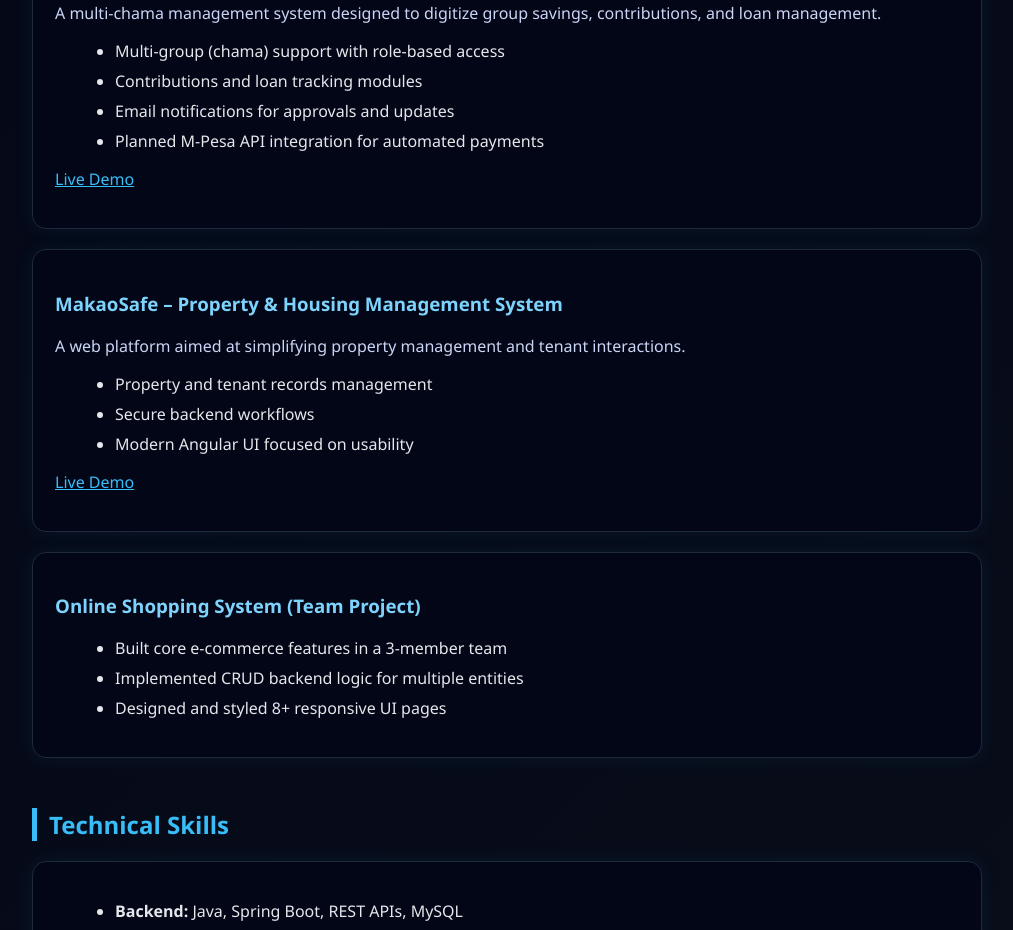
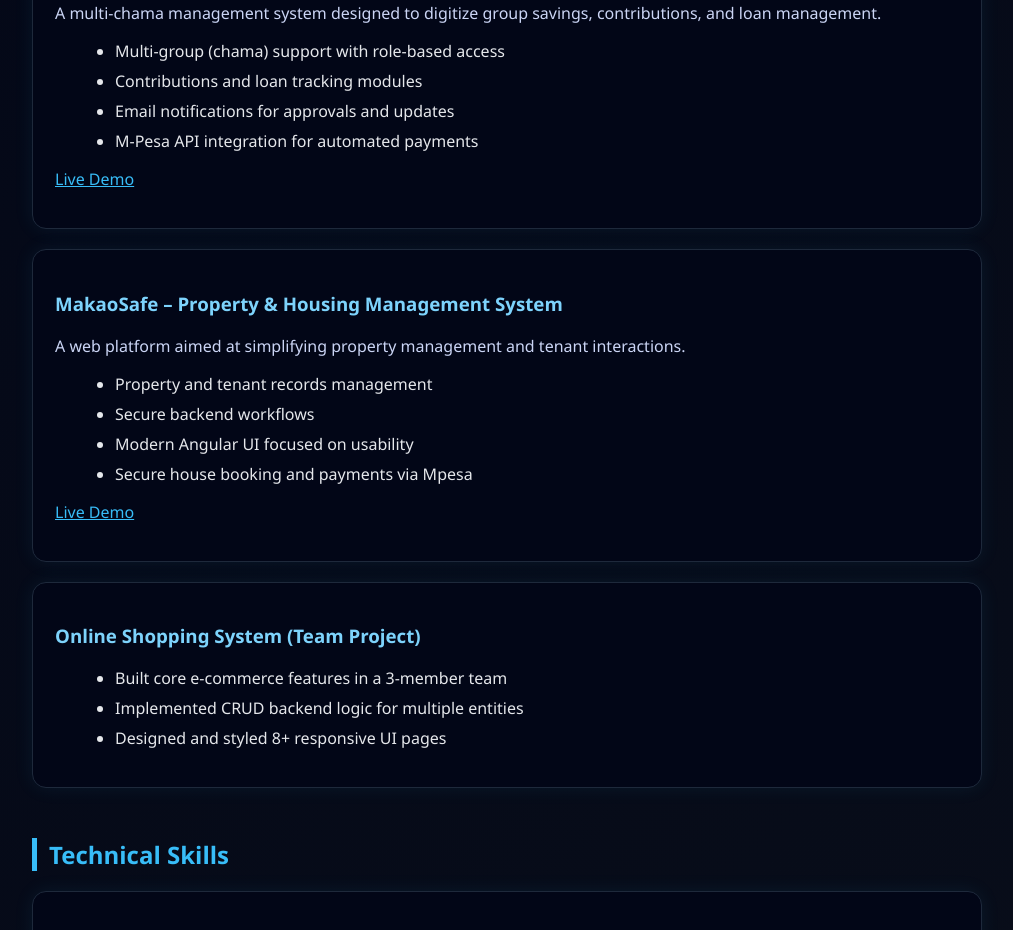
Before and after one commit to Evans-dev-code/Portfolio, an Angular app: page / in a window 1280 px wide. Shown: the part 1020-1950 px from the top of the page, without its empty margins (133-1146 px from the left). Built offline with nearby package versions, Linux system fonts and the light colour scheme.

Commit message:
Refined M-Pesa API integration details and added secure house booking feature

```diff
--- a/src/app/app.component.ts
+++ b/src/app/app.component.ts
@@ -62,7 +62,7 @@
           <li>Multi-group (chama) support with role-based access</li>
           <li>Contributions and loan tracking modules</li>
           <li>Email notifications for approvals and updates</li>
-          <li>Planned M-Pesa API integration for automated payments</li>
+          <li>M-Pesa API integration for automated payments</li>
         </ul>
         <p class="links">
           <a href="https://chama-hub-frontend-1e8s.vercel.app/" target="_blank">Live Demo</a>
@@ -78,6 +78,7 @@
           <li>Property and tenant records management</li>
           <li>Secure backend workflows</li>
           <li>Modern Angular UI focused on usability</li>
+          <li>Secure house booking and payments via Mpesa</li>
         </ul>
         <p class="links">
           <a href="https://makao-safe-frontend.vercel.app/" target="_blank">Live Demo</a>
```
